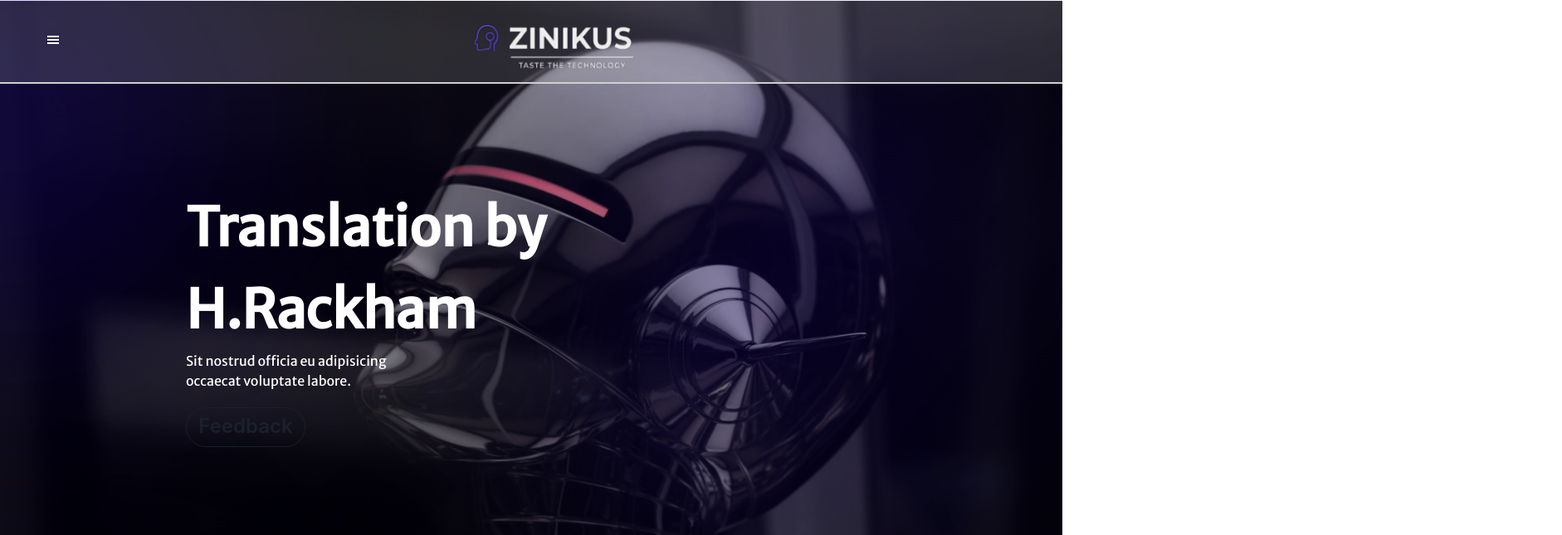
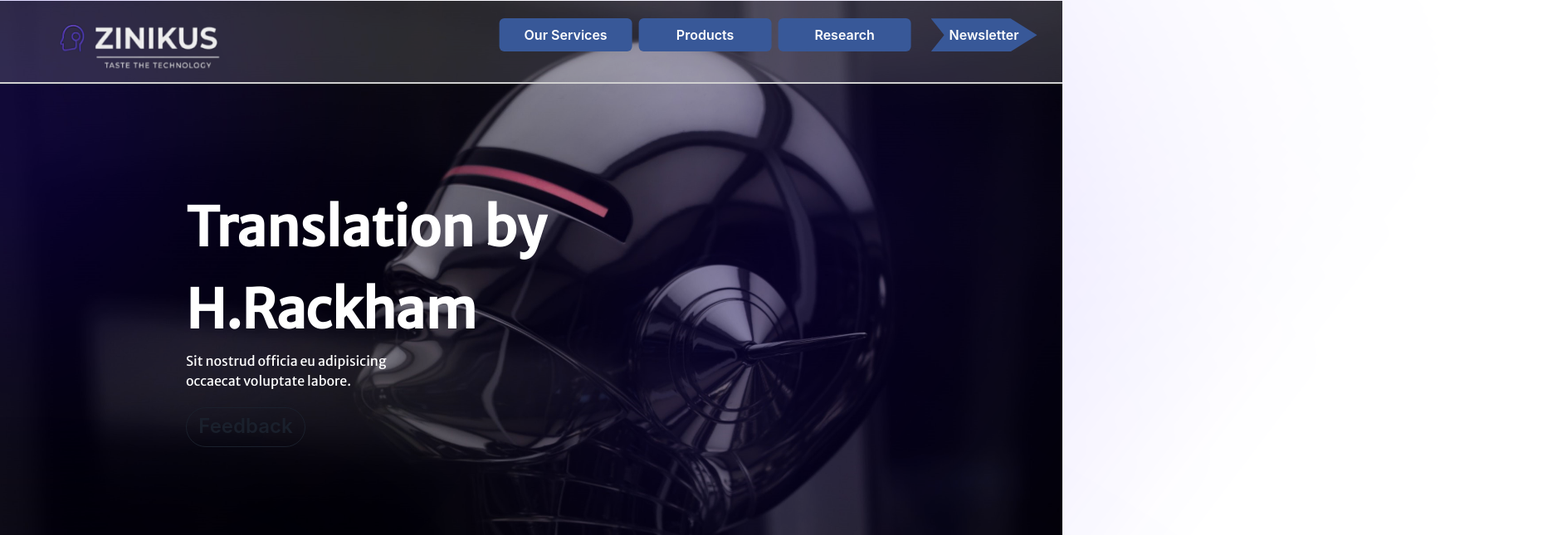
Before and after one commit to UjjwalPasahan/ZINIKUSWEB, a React (Create React App) app in the folder client/: page / in a window 1280 px wide. Shown: the top 645 px of the page at 83% size, 1882 px wide, since content can reach past the window. Built offline with nearby package versions, Linux system fonts and the light colour scheme; a web font is replaced by a local one.

Commit message:
resposive header

```diff
--- a/client/src/components/Header.jsx
+++ b/client/src/components/Header.jsx
@@ -1,4 +1,4 @@
-import React, { useState } from 'react';
+import React, { useState,useEffect } from 'react';
 import { Link } from 'react-router-dom';
 import { GiHamburgerMenu } from "react-icons/gi";
 import { ImSearch } from 'react-icons/im';
@@ -24,22 +24,64 @@ import img2 from '../assets/homepage/zinikus.png';
 import '../styles/header.css';
 import img3 from '../assets/homepage/signUpButton.svg';
 import img4 from '../assets/homepage/searchIcon.svg';
+import Headerbtn from './Headerbtn';
+import HeaderContent from './HeaderContent';
+import { divide } from 'lodash';
 
 
 const Header = () => {
-  const { isOpen, onOpen, onClose } = useDisclosure();
-  const [showInput, setShowInput] = useState(false);
+  const [isMobile, setIsMobile] = useState(window.innerWidth <= 768);
 
-  const handleClick = () => {
-    setShowInput(true);
-    setShowInput(!showInput);
-  };
+  useEffect(() => {
+    const handleResize = () => {
+      setIsMobile(window.innerWidth <= 768);
+    };
+
+    window.addEventListener('resize', handleResize);
+
+    return () => {
+      window.removeEventListener('resize', handleResize);
+    };
+  }, []);
 
   return (
-    <div className='borderb' >
-      <div className="headerContainer"></div>
+    <div>
+      {isMobile ? <Headerbtn /> : <HeaderContent />}
+    </div>
+  );
+};
+
+
+
+
+// const Header = () => {
+  // const { isOpen, onOpen, onClose } = useDisclosure();
+  // const [showInput, setShowInput] = useState(false);
+
+  // const handleClick = () => {
+  //   setShowInput(true);
+  //   setShowInput(!showInput);
+  // };
+
+  // const [isMobile, setIsMobile] = useState(window.innerWidth <= 768);
+
+  // useEffect(() => {
+  // const handleResize = () => {
+  //   setIsMobile(window.innerWidth <= 768);
+  // };
+
+  // window.addEventListener('resize', handleResize);
+
+  // return () => {
+  //   window.removeEventListener('resize', handleResize);
+  // };
+  // }, []);
+  // return (
+    // <div className='borderb' >
+      {/* <div className="headerContainer"></div>
       <div className="header">
-        <Button
+
+          <Button
           color="white"
           backgroundColor="transparent"
           variant="solid"
@@ -102,6 +144,7 @@ const Header = () => {
             </Stack>
           </DrawerContent>
         </Drawer>
+
       </div>
 
 <div className="flex">
@@ -110,8 +153,15 @@ const Header = () => {
       </div>
 </div>
       <hr className="headerHR" />
-    </div>
-  );
-};
+    </div> */}
+
+
+//     <div>
+//       {isMobile ? <Headerbtn /> : <HeaderContent />}
+//     </div>
+
+// };
+//   );
+// };
 
 export default Header;
--- /dev/null
+++ b/client/src/components/HeaderContent.jsx
@@ -0,0 +1,65 @@
+import React ,{useState}from 'react'
+import {
+    Box,
+    VStack,
+    HStack,
+    theme,
+    useDisclosure,
+    Button,
+    Drawer,
+    DrawerCloseButton,
+    DrawerContent,
+    DrawerHeader,
+    DrawerOverlay,
+    DrawerBody,
+    Input,
+    useBoolean,
+    Image,
+    Stack,
+  } from '@chakra-ui/react';
+  import { Link } from 'react-router-dom';
+import { GiHamburgerMenu } from "react-icons/gi";
+import { ImSearch } from 'react-icons/im';
+import img2 from '../assets/homepage/zinikus.png';
+import '../styles/header.css';
+import img3 from '../assets/homepage/signUpButton.svg';
+import img4 from '../assets/homepage/searchIcon.svg';
+const HeaderContent = () => {
+    const { isOpen, onOpen, onClose } = useDisclosure();
+    const [showInput, setShowInput] = useState(false);
+
+    const handleClick = () => {
+      setShowInput(true);
+      setShowInput(!showInput);
+    };
+
+  return (
+    <>
+    <div><HStack className="links gap" w="100%">
+    <Button onClick={onClose} w="40" colorScheme="facebook" >
+      <Link to={'/services'}>Our Services</Link>
+    </Button>
+    <Button onClick={onClose} w="40" colorScheme="facebook">
+      <Link to={'/product'}>Products</Link>
+    </Button>
+    <Button onClick={onClose} w="40" colorScheme="facebook">
+      <Link to={'/research'}>Research</Link>
+    </Button>
+    <Button onClick={onClose} w="40" colorScheme="facebook" className='newsbtn'>
+      <Link to={'/newsletter'}>Newsletter</Link>
+    </Button>
+  </HStack>
+
+
+  </div>
+  <div className="flex">
+      <div>
+        <Link to={'/'}><Image src={img2} className="mainLogo" pos={'absolute'} top={'0.3'} left={'5%'} /></Link>
+      </div>
+</div>
+      <hr className="headerHR" />
+    </>
+  )
+}
+
+export default HeaderContent
--- /dev/null
+++ b/client/src/components/Headerbtn.jsx
@@ -0,0 +1,118 @@
+import React ,{useState}from 'react'
+import { Link } from 'react-router-dom';
+import { GiHamburgerMenu } from "react-icons/gi";
+import { ImSearch } from 'react-icons/im';
+import img2 from '../assets/homepage/zinikus.png';
+import '../styles/header.css';
+import img3 from '../assets/homepage/signUpButton.svg';
+import img4 from '../assets/homepage/searchIcon.svg';
+import {
+    Box,
+    VStack,
+    theme,
+    useDisclosure,
+    Button,
+    Drawer,
+    DrawerCloseButton,
+    DrawerContent,
+    DrawerHeader,
+    DrawerOverlay,
+    DrawerBody,
+    Input,
+    useBoolean,
+    Image,
+    Stack,
+  } from '@chakra-ui/react';
+
+const Headerbtn = () => {
+        const { isOpen, onOpen, onClose } = useDisclosure();
+        const [showInput, setShowInput] = useState(false);
+
+        const handleClick = () => {
+          setShowInput(true);
+          setShowInput(!showInput);
+        };
+
+        return (
+          <div className='borderb' >
+            <div className="headerContainer"></div>
+            <div className="header">
+
+                <Button
+                color="white"
+                backgroundColor="transparent"
+                variant="solid"
+                pos="fixed"
+                zIndex={'10'}
+                top={'3.5vh'}
+                left={['3', '10']}
+                onClick={onOpen}
+                backdropFilter={'auto'}
+              >
+                <GiHamburgerMenu />
+              </Button>
+
+              <Drawer isOpen={isOpen} onClose={onClose} placement="left" className="drawer">
+                <DrawerOverlay />
+                <DrawerContent>
+                  <DrawerCloseButton onClick={onClose} />
+                  <DrawerHeader h="container.sm">
+                    <div>
+                      <Image src={img2} />
+                      <Button onClick={handleClick} colorScheme="facebook">
+                        {' '}
+                        <ImSearch onClick={!handleClick} />{' '}
+                      </Button>
+                      {showInput && (
+                        <Input placeholder="Type here..." colorScheme="twitter" />
+                      )}
+                    </div>
+                  </DrawerHeader>
+                  <VStack className="links">
+                    <Button onClick={onClose} w="40" colorScheme="facebook" >
+                      <Link to={'/services'}>Our Services</Link>
+                    </Button>
+                    <Button onClick={onClose} w="40" colorScheme="facebook">
+                      <Link to={'/product'}>Products</Link>
+                    </Button>
+                    <Button onClick={onClose} w="40" colorScheme="facebook">
+                      <Link to={'/research'}>Research</Link>
+                    </Button>
+                  </VStack>
+
+
+                  <Stack
+                    direction={['column', 'row']}
+                    className="ls"
+                    justifyContent="space-around"
+                  >
+                    <Button onClick={onClose} w="20" colorScheme="facebook">
+                      <Link to={'/login'}>Login</Link>
+                    </Button>
+                    <Button
+                      onClick={onClose}
+                      w="20"
+                      colorScheme="facebook"
+                      variant="outline"
+                    >
+
+                      <Link to={'/signup'}>SignUp</Link>
+                    </Button>
+                  </Stack>
+                </DrawerContent>
+              </Drawer>
+
+            </div>
+
+      <div className="flex">
+            <div>
+              <Link to={'/'}><Image src={img2} className="mainLogo" pos={'absolute'} top={'0.3'} /></Link>
+            </div>
+      </div>
+            <hr className="headerHR" />
+          </div>
+        );
+      };
+
+
+export default Headerbtn;
--- a/client/src/styles/header.css
+++ b/client/src/styles/header.css
@@ -1,4 +1,16 @@
+.gap{
+  gap: 2%;
+  transform: translate(17%,55%);
+}
 
+.newsbtn{
+  clip-path: polygon(70% 0, 90% 50%, 70% 100%, 10% 100%, 20% 50%, 10% 0%);
+  transition: all 0.2s;
+}
+
+.newsbtn:hover{
+  clip-path: polygon(90% 0%, 80% 50%, 90% 100%, 30% 99%, 10% 50%, 30% 0);
+}
 
 .links {
   position: absolute;
@@ -30,7 +42,7 @@
 
 .mainLogo {
   position: absolute;
-  left: 44%;
+
   margin-top: 2.146690518783542vh;
   height: 9.30232558139535vh;
   cursor: pointer;
--- a/client/src/styles/home.css
+++ b/client/src/styles/home.css
@@ -55,6 +55,7 @@ html{
   color: white !important;
   font-family: 'Merriweather Sans', sans-serif;
   animation: 1.5s leftToRightH2;
+  z-index: 2;
 }
 
 
@@ -66,9 +67,11 @@ html{
   color: white !important;
   font-family: 'Merriweather Sans', sans-serif;
   animation: 1.5s leftToRightH5;
+  z-index: 2;
 }
 .hometext Button{
   animation: 1.5s leftToRightButton;
+  z-index: 2;
 }
 @keyframes leftToRightH2 {
   0%{
```
